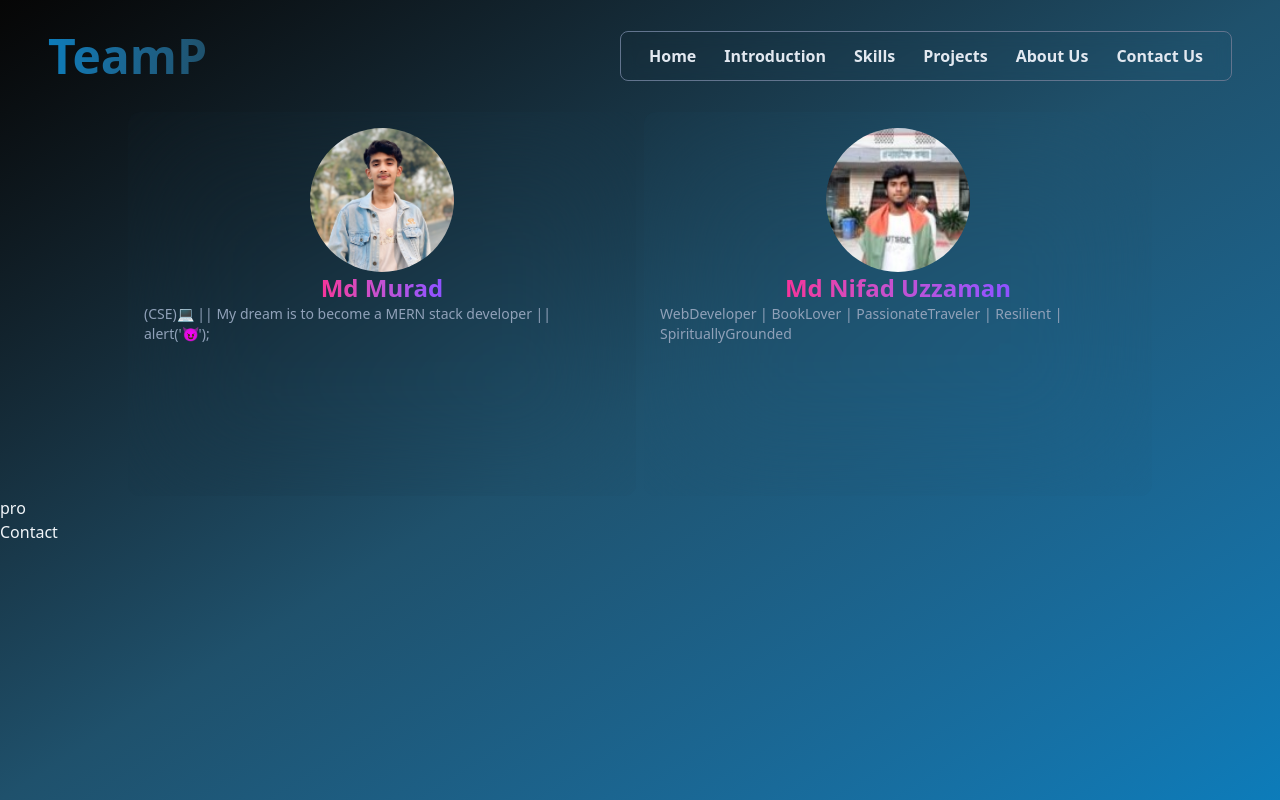
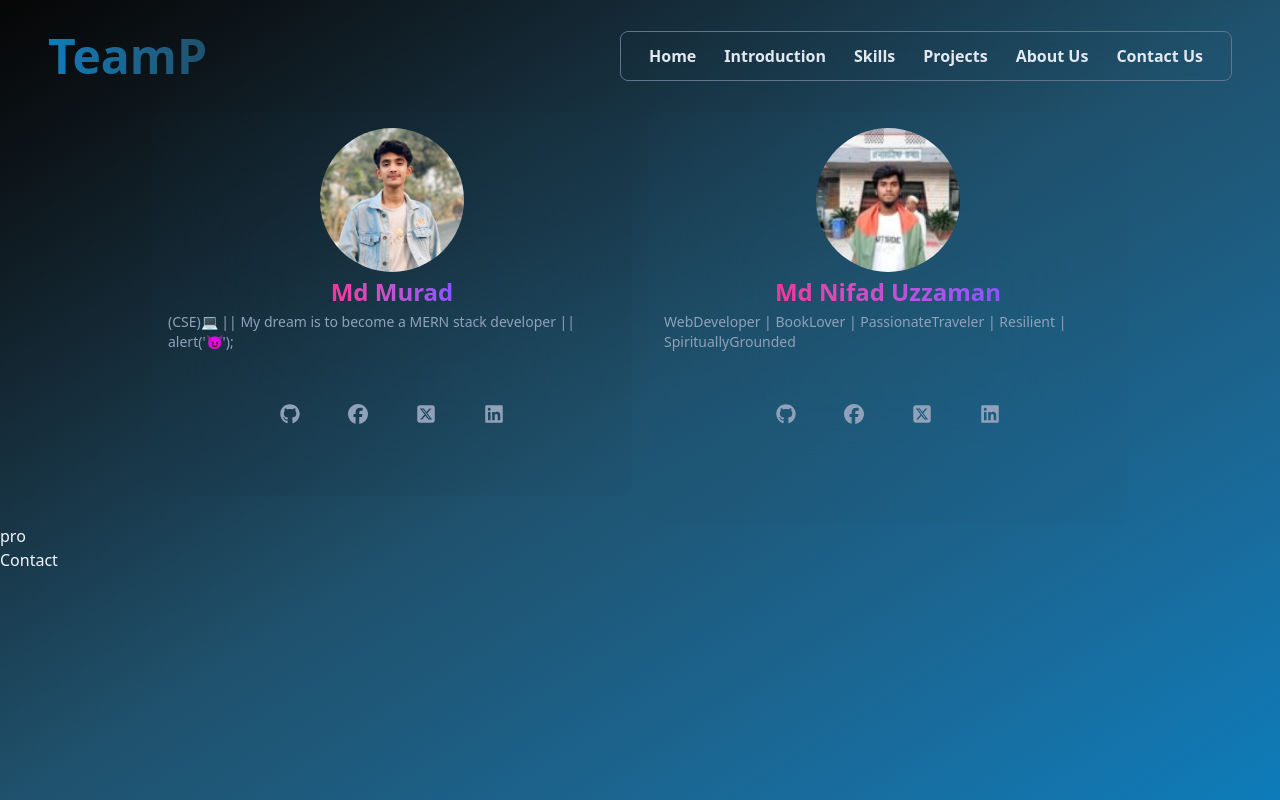
Before and after one commit to vanhellsing102/team-portfolio-with-next.js, a Next.js app: page / in a window 1280 px wide. Built offline with nearby package versions, Linux system fonts and the light colour scheme.

Commit message:
social links added -nifad

```diff
--- a/src/components/Introduction.tsx
+++ b/src/components/Introduction.tsx
@@ -1,21 +1,18 @@
 import React from "react";
 import { ourData } from "../libs/data";
 import Image from "next/image";
-import { FaGithub } from "react-icons/fa";
-import { FaSquareXTwitter } from "react-icons/fa6";
-import { FaFacebook } from "react-icons/fa";
 import Link from "next/link";
 
 const Introduction = () => {
   // console.log(ourData);
   return (
     <div className="w-full min-h-96 ">
-      <div className="w-full md:w-[80%] gap-2 min-h-96 md:flex   mx-auto">
+      <div className="w-full md:w-[80%] space-y-7 md:space-x-4 min-h-96 md:flex px-6   mx-auto">
         {Array(ourData.length)
           .fill(0)
           .map((_, index) => (
-            <div key={index} className="min-h-96 flex-col flex md:w-[50%]  backdrop-blur-3xl overflow-hidden rounded-xl p-4 shadow-slate-900/50">
-              <div className="flex flex-col  h-full items-center w-full  text-2xl ">
+            <div key={index} className="min-h-96 pb-12 flex-col flex md:w-[50%]  backdrop-blur-3xl overflow-hidden rounded-xl p-4 shadow-slate-900/50">
+              <div className="flex flex-col gap-1 h-full items-center w-full  text-2xl ">
                 <Image
                   src={ourData[index].image}
                   alt="dj"
@@ -27,6 +24,15 @@ const Introduction = () => {
                 <p className="text-sm text-slate-400">
                   {ourData[index].bio}
                 </p>
+              <div className="flex gap-12 justify-center w-full  mt-12 ">
+                {
+                  ourData[index].socialLinks.map((link, index) => (
+                    <Link key={index} href={link.link} target="_blank" className="text-slate-400 text-xl hover:text-sky-400 transition-all duration-300">
+                      <link.logo/>
+                    </Link>
+                  ))
+                }
+              </div>
               </div>
             </div>
           ))}
```
